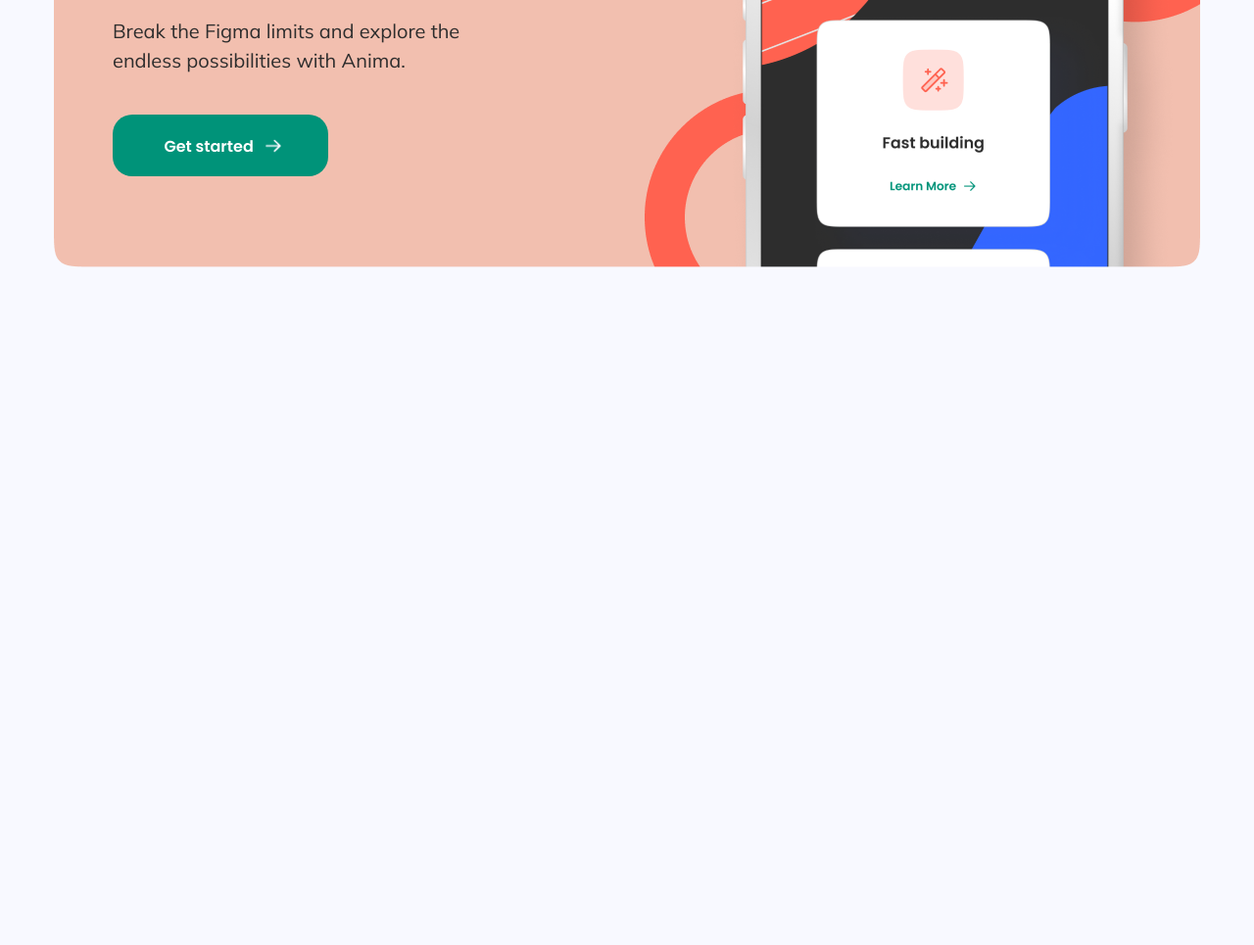
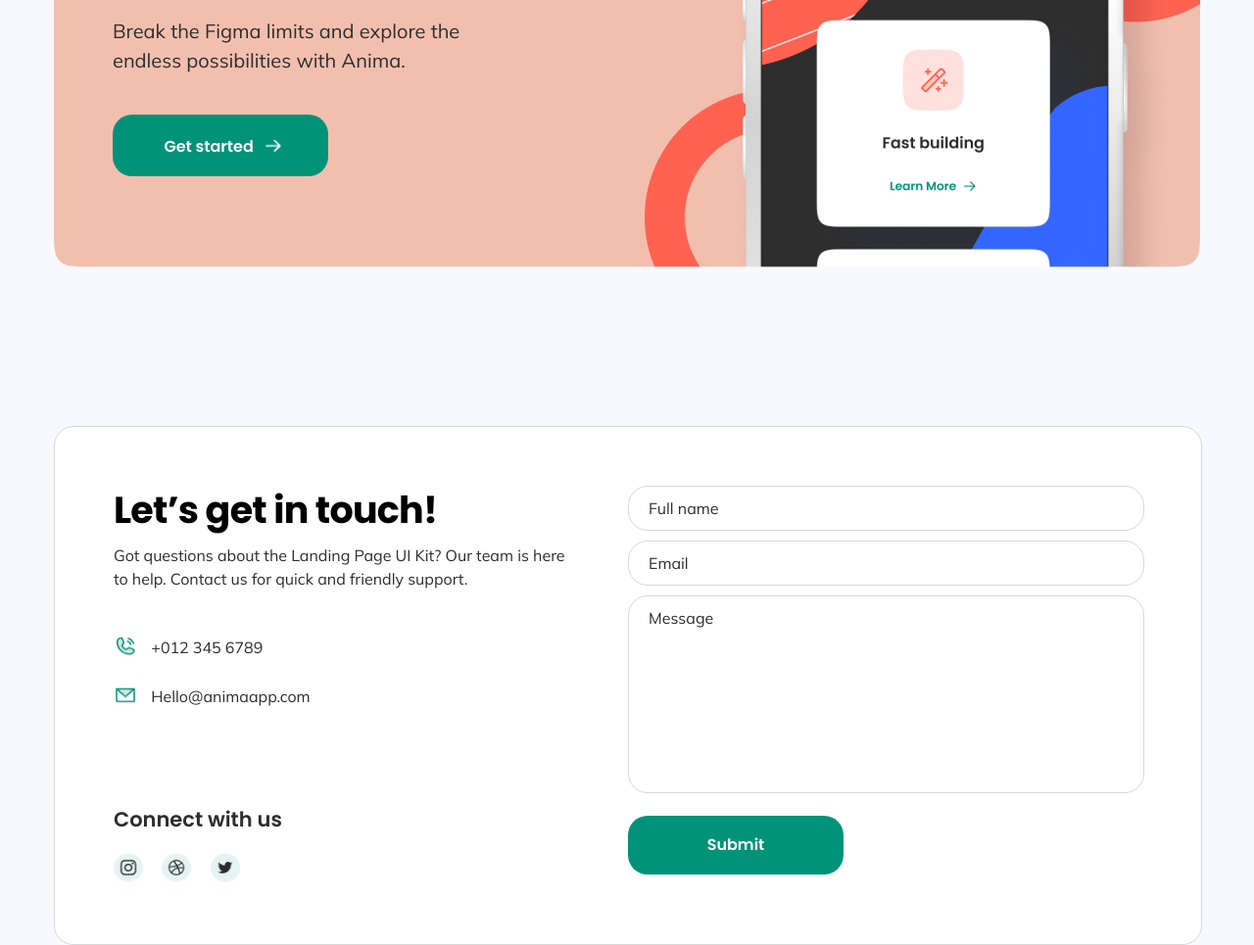
Before and after one commit to alexandrkruz/landing-page, a plain HTML site: page index.html in a window 1280 px wide. Shown: the part 4577-5542 px from the top of the page at 98% size. Before the commit the page ends 4852 px from the top, so only its background shows below. Drawn offline with Linux system fonts and the light colour scheme.

Commit message:
contact-form-block

```diff
--- a/index.html
+++ b/index.html
@@ -283,7 +283,38 @@
         </section>
         <section class="contact-form">
             <div class="container">
-
+                <div class="contact-block">
+                    <div class="contact-block-inner">
+                        <div class="contact-info">
+                            <h2 class="title contact-info-title">Let’s get in touch!</h2>
+                            <h3 class="subtitle contact-info-subtitle">Got questions about the Landing Page UI Kit? Our team is here to help. Contact us for quick and friendly support.</h3>
+                            <div class="contact">
+                                <img class="contact-icon" src="./img/PhoneCall.png" alt="">
+                                <span class="contact-adress">+012 345 6789</span>
+                            </div>
+                            <div class="contact">
+                                <img class="contact-icon" src="./img/EnvelopeSimple.png" alt="">
+                                <span class="contact-adress">Hello@animaapp.com</span>
+                            </div>
+                            <span class="contact-meseengers-title">Connect with us</span>
+                            <div class="messengers">
+                                <a class="messenger-icon-link" href="#"><img class="contact-messengers-icon" src="./img/instagram-icon.png" alt=""></a>
+                                <a class="messenger-icon-link" href="#"><img class="contact-messengers-icon" src="./img/ball-icon.png" alt=""></a>
+                                <a class="messenger-icon-link" href="#"><img class="contact-messengers-icon" src="./img/Social Icons.png" alt=""></a>
+                            </div>
+                        </div>
+                        <div class="form">
+                            <form>
+                                <label>
+                                    <input required class="name-form" placeholder="Full name" type="text">
+                                    <input required class="name-form" placeholder="Email" type="email">
+                                    <textarea class="your-message" placeholder="Message" name="" id="" cols="30" rows="10"></textarea>
+                                    <button type="submit" class="submit-form-btn">Submit</button>
+                                </label>
+                            </form>
+                        </div>
+                    </div>
+                </div>
             </div>
         </section>
     </main>
--- a/style/style.css
+++ b/style/style.css
@@ -725,3 +725,139 @@ html {
 .start-item-btn-block {
   padding-bottom: 95px;
 }
+
+/* contct-form */
+
+
+.contact-block {
+  width: 100%;
+  background: #fff;
+  border: 1px solid #D8D8D8;
+  border-radius: 20px;
+  padding-bottom: 60px;
+}
+
+.contact-block-inner {
+  display: flex;
+  justify-content: space-between;
+  margin-left: 60px;
+  margin-top: 60px;
+  margin-right: 60px;
+}
+
+.contact-info {
+  width: 50%;
+}
+
+.contact-info-title {
+  margin-bottom: 10px;
+  text-align: left;
+}
+
+.contact-info-subtitle {
+  text-align: left;
+  width: 465px;
+  margin-bottom: 40px;
+}
+
+.contact {
+  margin-bottom: 20px;
+}
+
+.contact-icon {
+  width: 24px;
+  height: 24px;
+  position: relative;
+  top: 5px;
+}
+
+.contact-adress {
+  position: relative;
+  left: 10px;
+  font-family: 'Mulish';
+  font-style: normal;
+  font-weight: 400;
+  font-size: 16px;
+  line-height: 150%;
+  color: #2D2D2D;
+}
+
+.contact-meseengers-title {
+  font-family: 'Poppins';
+  font-weight: 600;
+  font-size: 21px;
+  line-height: 130%;
+  color: #2D2D2D;
+  margin-top: 100px;
+  display: block;
+  margin-bottom: 20px;
+}
+
+.contact-messengers-icon {
+  width: 30px;
+  height: 30px;
+}
+
+.messenger-icon-link:not(:first-child) {
+  margin-left: 15px;
+}
+
+.form {
+  margin-left: 60px;
+}
+
+.name-form {
+  width: 485px;
+  padding: 10px 20px;
+  background: #FFFFFF;
+  border: 1px solid #D8D8D8;
+  border-radius: 20px;
+  font-family: 'Mulish';
+  font-style: normal;
+  font-weight: 400;
+  font-size: 16px;
+  line-height: 150%;
+  color: #2D2D2D;
+  margin-bottom: 10px;
+}
+
+.your-message {
+  width: 485px;
+  padding: 10px 20px;
+  background: #FFFFFF;
+  border: 1px solid #D8D8D8;
+  border-radius: 20px;
+  border-radius: 20px;
+  font-family: 'Mulish';
+  font-style: normal;
+  font-weight: 400;
+  font-size: 16px;
+  line-height: 150%;
+  color: #2D2D2D;
+  height: 180px;
+  resize: none;
+}
+
+::placeholder {
+  font-family: 'Mulish';
+  font-weight: 400;
+  font-size: 16px;
+  line-height: 150%;
+  color: #2D2D2D;
+}
+
+.submit-form-btn {
+  font-family: 'Poppins';
+  font-weight: 600;
+  font-size: 16px;
+  line-height: 24px;
+  color: #fff;
+  text-align: center;
+  background-color: #009379;
+  border-radius: 20px;
+  width: 220px;
+  border: none;
+  padding: 18px 50px 18px 50px;
+  cursor: pointer;
+  margin-top: 20px;
+}
```
Also changed, not shown: img/EnvelopeSimple.png (added), img/PhoneCall.png (added).
